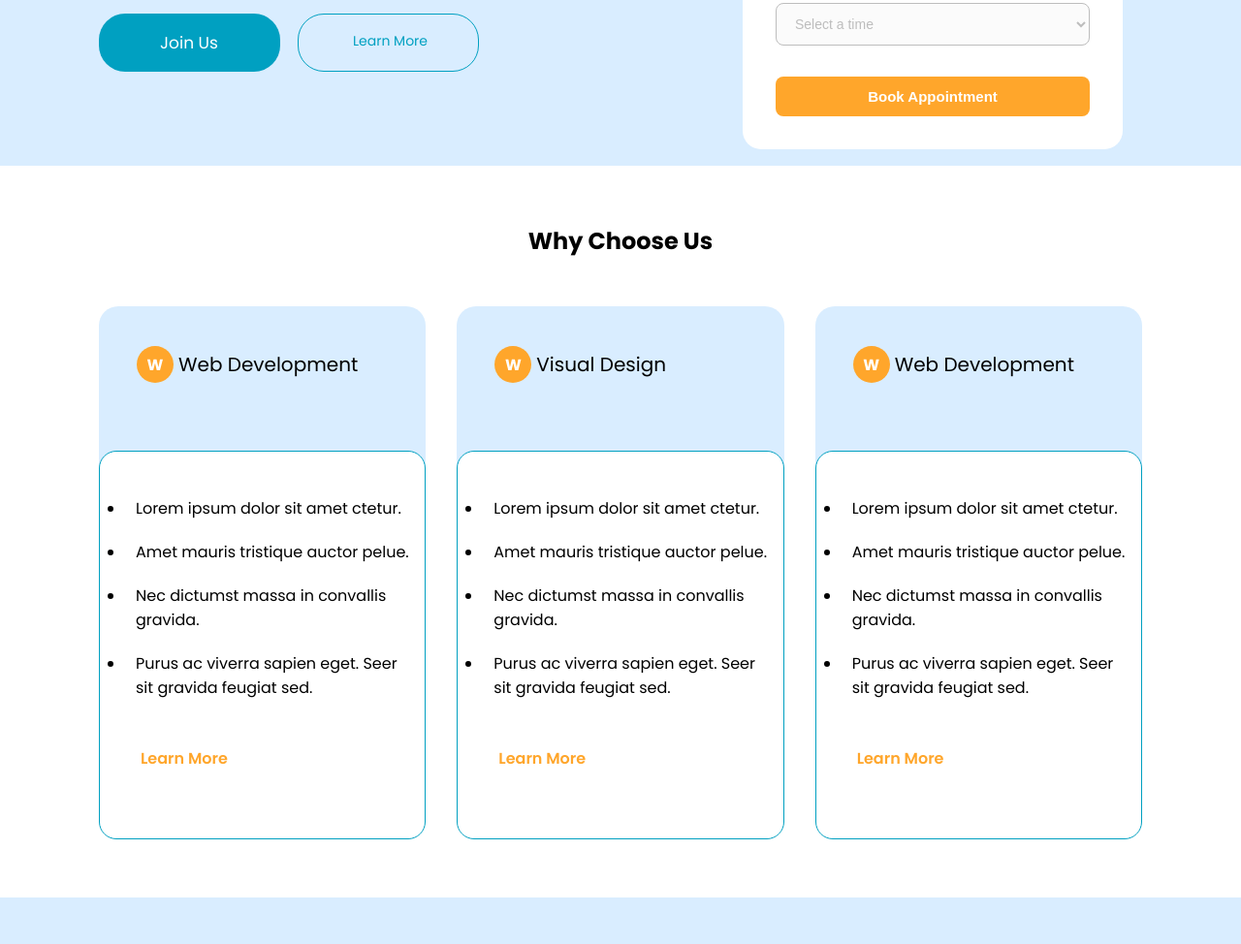
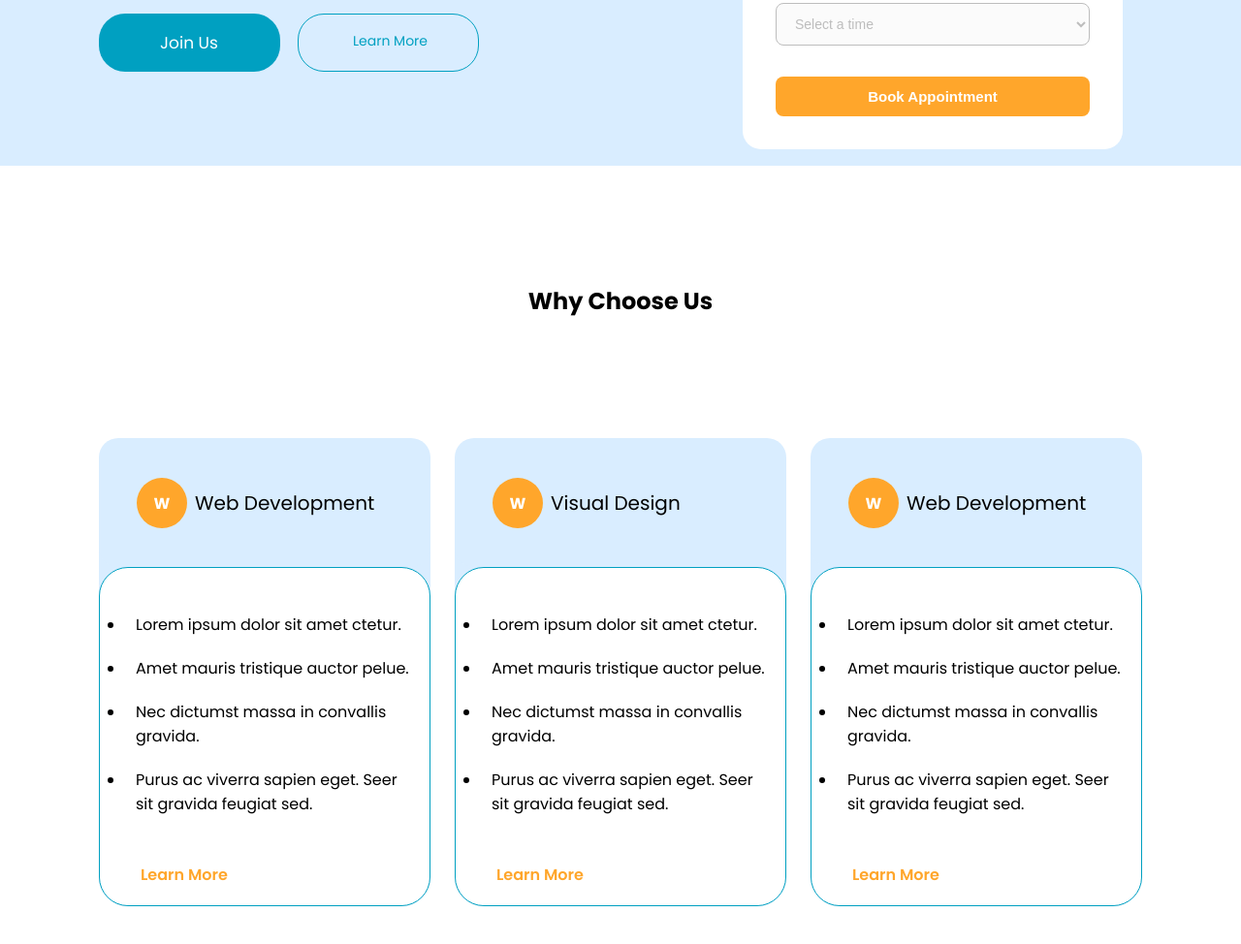
Before and after one commit to 1Willie/Project--2, a plain HTML site: page index.html in a window 1280 px wide. Shown: the part 508-1482 px from the top of the page at 97% size. Before the commit the page ends 1434 px from the top, so only its background shows below. Drawn offline with Linux system fonts and the light colour scheme.

Commit message:
Add Why Choose Us Section

```diff
--- a/style.css
+++ b/style.css
@@ -215,7 +215,7 @@ li a {
 /* !--Why--choose--us--section--*/
 
 .why-choose-us {
-  padding: 60px 102px;
+  padding: 122px 102px 114px 102px;
   background: var(--highlight-color);
   width: 100%;
   text-align: center;
@@ -224,11 +224,12 @@ li a {
 .why-choose-us h2 {
   margin-bottom: 50px;
   font-size: 24px;
+  color: var(--card-text-color);
 }
 
 .cards {
   display: flex;
-  gap: 32px;
+  gap: 25px;
   justify-content: center;
 }
 
@@ -236,23 +237,23 @@ li a {
   width: 342px;
   background-color: var(--navbar-bg);
   border-radius: 30px;
+  margin-top: 74px;
 }
 
 .card-header {
   display: flex;
   align-items: center;
-  gap: 5px;
+  gap: 8px;
   background-color: var(--navbar-bg);
   align-items: center;
   padding: 18px 0 80px 0;
-  border-top-left-radius: 20px;
-  border-top-right-radius: 20px;
-  padding: 41px 52px 70px 39px;
+  border-radius: 20px;
+  padding: 41px 52px 40px 39px;
 }
 
 .icon {
-  width: 38px;
-  height: 38px;
+  width: 52px;
+  height: 52px;
   background: var(--icon-color);
   color: var(--highlight-color);
   font-weight: bold;
@@ -277,13 +278,15 @@ li a {
 
 .card-body {
   margin-bottom: 20px;
-  border: #00a0c1 1.5px solid;
-  border-radius: 18px;
-  padding: 46px 11px 70px 26px;
+  border: var(--primary-button-color) 1px solid;
+  border-radius: 30px;
+  padding: 46px 11px 36px 26px;
   background-color: var(--highlight-color);
   text-align: left;
   margin-bottom: 0;
   font-size: 16px;
+  width: 342px;
+  height: 350px;
 }
 
 .card a {
```
Also changed, not shown: index.html (+3 -3 lines).
